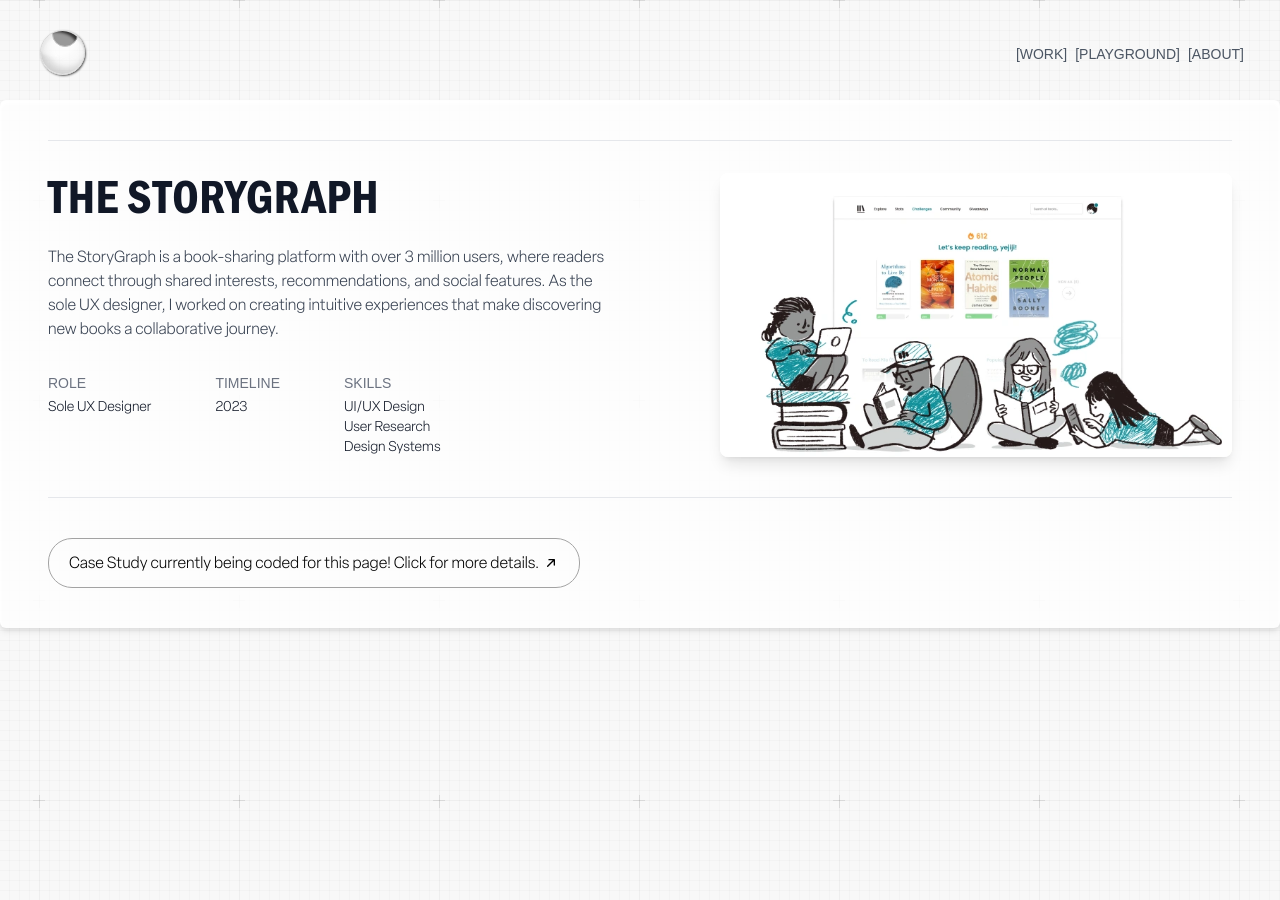
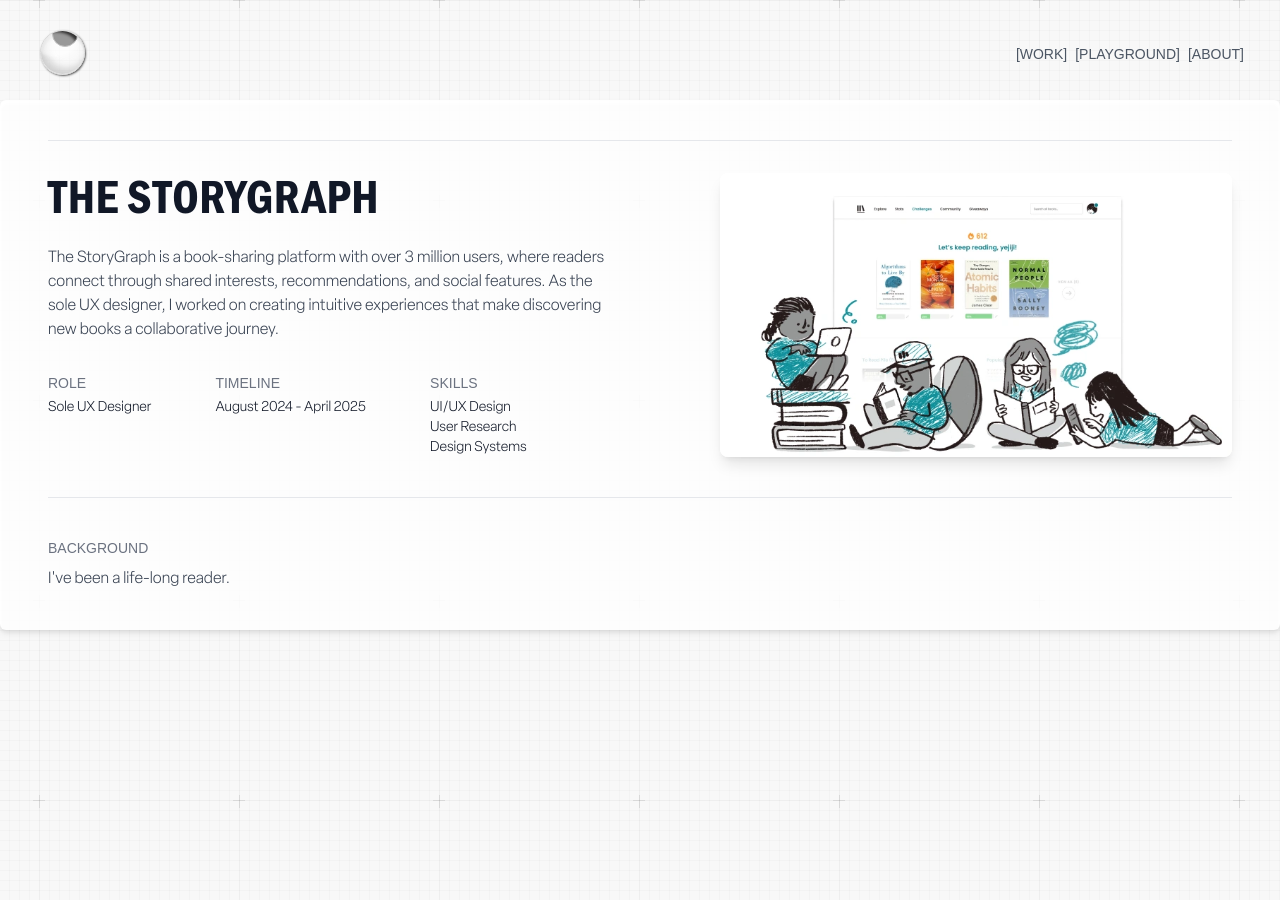
Before and after one commit to faithyeji/yejis-world, a Next.js app: page /pages/projects/storygraph in a window 1280 px wide. Built offline with nearby package versions, Linux system fonts and the light colour scheme; a web font is replaced by a local one.

Commit message:
Added DL, edited content

```diff
--- a/src/app/components/Project.js
+++ b/src/app/components/Project.js
@@ -13,11 +13,11 @@ export default function Project({
   return (
     <div className="flex gap-6 flex-wrap font-sans">
       <Link href={link}>
-        <div className="w-[20.5rem] h-fit bg-neutral-100 bg-opacity-40 backdrop-blur-sm rounded-md flex flex-col p-2 pb-6 items-left hover:bg-neutral-200 hover:scale-[1.01] transition ease-out overflow-hidden text-left">
+        <div className="w-[24rem] h-fit bg-neutral-100 bg-opacity-40 backdrop-blur-sm rounded-md flex flex-col p-2 pb-6 items-left hover:bg-neutral-200 hover:scale-[1.01] transition ease-out overflow-hidden text-left">
           {/* Image or Video */}
           {videoSrc ? (
             <video
-              className={`h-48 w-full object-cover rounded-md transition ease-out ${
+              className={`h-[14rem] w-full object-cover rounded-md transition ease-out ${
                 imageClass || ""
               }`}
               src={videoSrc}
@@ -28,7 +28,7 @@ export default function Project({
             />
           ) : (
             <div
-              className={`h-48 bg-cover bg-center rounded-md transition ease-out ${
+              className={`h-[14rem] bg-cover bg-center rounded-md transition ease-out ${
                 imageClass || ""
               }`}
               style={{ backgroundImage: `url(${imageSrc})` }}
--- a/src/app/page.js
+++ b/src/app/page.js
@@ -141,22 +141,29 @@ export default function Home() {
               description="Worked as the sole UX designer revamping a book-sharing platform with 3 million users."
             />
             <Project
+              title="Deeplocal"
+              type="ART DIRECTION, EXPERIENTIAL"
+              videoSrc="/images/projects/DL.webm"
+              link="/pages/projects/deeplocal"
+              description="Concepting and designing fun creative tech projects for Google, Microsoft, and Netflix."
+            />
+            <Project
               title="Lumen"
-              type="PRODUCT, MOTION"
+              type="PRODUCT, MOTION, BRAND"
               videoSrc="/images/projects/lumen.webm"
               link="/pages/projects/lumen"
               description="Collecting, organizing, and illuminating user feedback to highlight key insights."
             />
             <Project
-              title="Fathead WP"
-              type="GRAPHIC DESIGN"
-              imageSrc="/images/projects/fatheadkid.webp"
+              title="Fathead White Paper"
+              type="GRAPHIC, PRINT"
+              imageSrc="/images/projects/fathead2.webp"
               link="/pages/projects/fathead"
               description="186 pages of pure graphic design for a Cannes award-winning film's White Paper."
             />
             <Project
               title="Two Cents Club"
-              type="ART DIRECTION, BRAND"
+              type="PRODUCT, BRAND"
               imageSrc="/images/projects/tcc.webp"
               link="/pages/projects/twocentsclub"
               description="Founding designer for a community platform for post-grad learning."
--- a/src/app/pages/about/page.js
+++ b/src/app/pages/about/page.js
@@ -30,9 +30,7 @@ export default function About() {
               At heart, I'm a designer passionate in creating and learning.
               Whether that means painting a wall or coding an app from scratch
               myself, I'm guided by a desire to make any experience I touch feel
-              human and fun! It's a desire that's led me to creating all types
-              of work for clients like Google, Microsoft, Netflix, award-winning
-              films, and book-reading apps.
+              human and fun!
             </p>
             <p className="animate-slidein opacity-0 [--slidein-delay:500ms]">
               Outside of work though, you can find me:{" "}
@@ -95,7 +93,7 @@ export default function About() {
               <br />
               <span className="font-mono text-xs mr-1 text-neutral-500">
                 [03]
-              </span>
+              </span>{" "}
               trying to leave things better than I found them.
             </p>
           </div>
--- /dev/null
+++ b/src/app/pages/projects/deeplocal/page.js
@@ -0,0 +1,26 @@
+import ProjectPage from "@/app/components/ProjectPage";
+
+export default function StoryGraphPage() {
+  return (
+    <ProjectPage
+      headerImage="/images/projects/storygraph.webp"
+      headerImageAlt="Deeplocal project header"
+      title="DEEPLOCAL"
+      description={[
+        "Deeplocal is an award-winning creative technology agency.",
+      ]}
+      role="Design Intern"
+      timeline="May - September 2025"
+      disciplines={["Motion", "User Research", "Design Systems"]}
+    >
+      <div className="space-y-6">
+        <div>
+          <h3 className="font-mono text-sm text-gray-500 uppercase mb-2">
+            PROJECTS
+          </h3>
+          <p className="text-gray-700 font-sans text-md"></p>
+        </div>
+      </div>
+    </ProjectPage>
+  );
+}
--- a/src/app/pages/projects/lumen/page.js
+++ b/src/app/pages/projects/lumen/page.js
@@ -9,9 +9,9 @@ export default function LumenPage() {
       description={[
         "Lumen is an AI-powered platform designed to consolidate scattered user feedback across the web into actionable insights. It was built in Lavalab (USC’s premier 8-week startup incubator) and awarded “Best Demo.”",
       ]}
-      role="Lead Graphic Designer"
+      role="Founding Designer"
       timeline="2024"
-      disciplines={["Graphic Design", "Publication Design", "Brand"]}
+      disciplines={["Brand", "Motion", "Pitch Decks"]}
     >
       <div className="space-y-6">
         <div>
--- a/src/app/pages/projects/storygraph/page.js
+++ b/src/app/pages/projects/storygraph/page.js
@@ -10,46 +10,17 @@ export default function StoryGraphPage() {
         "The StoryGraph is a book-sharing platform with over 3 million users, where readers connect through shared interests, recommendations, and social features. As the sole UX designer, I worked on creating intuitive experiences that make discovering new books a collaborative journey.",
       ]}
       role="Sole UX Designer"
-      timeline="2023"
+      timeline="August 2024 - April 2025"
       disciplines={["UI/UX Design", "User Research", "Design Systems"]}
     >
       <div className="space-y-6">
         <div>
-          <div>
-            <a
-              href="https://accurate-camera-fa3.notion.site/The-StoryGraph-163d2970043580a2b3dccf6ca916812c?pvs=74"
-              target="_blank"
-            >
-              <div className="bg-white-80 text-black py-3 px-5 rounded-3xl font-sans hover:bg-blue-400 hover:border-white transition duration-200 flex items-center w-fit gap-1 border-neutral-400 border">
-                <div>
-                  Case Study currently being coded for this page! Click for more
-                  details.
-                </div>
-                <svg
-                  xmlns="http://www.w3.org/2000/svg"
-                  fill="#000000"
-                  viewBox="0 0 24 24"
-                  className="w-4 h-4"
-                >
-                  <g data-name="Layer 2">
-                    <g data-name="diagonal-arrow-right-up">
-                      <rect
-                        width="24"
-                        height="24"
-                        transform="rotate(180 12 12)"
-                        opacity="0"
-                      />
-                      <path d="M18 7.05a1 1 0 0 0-1-1L9 6a1 1 0 0 0 0 2h5.56l-8.27 8.29a1 1 0 0 0 0 1.42 1 1 0 0 0 1.42 0L16 9.42V15a1 1 0 0 0 1 1 1 1 0 0 0 1-1z" />
-                    </g>
-                  </g>
-                </svg>
-              </div>
-            </a>
-            {/* <h3 className="font-mono text-sm text-gray-500 uppercase mb-2">
-            Process
+          <h3 className="font-mono text-sm text-gray-500 uppercase mb-2">
+            BACKGROUND
           </h3>
-          <p className="text-gray-700 font-sans text-md">Blah Blah Blah</p> */}
-          </div>
+          <p className="text-gray-700 font-sans text-md">
+            I've been a life-long reader.
+          </p>
         </div>
       </div>
     </ProjectPage>
```
Also changed, not shown: public/images/projects/fathead2.webp (added), 1 other file (tests, documents, lock files or other folders).
